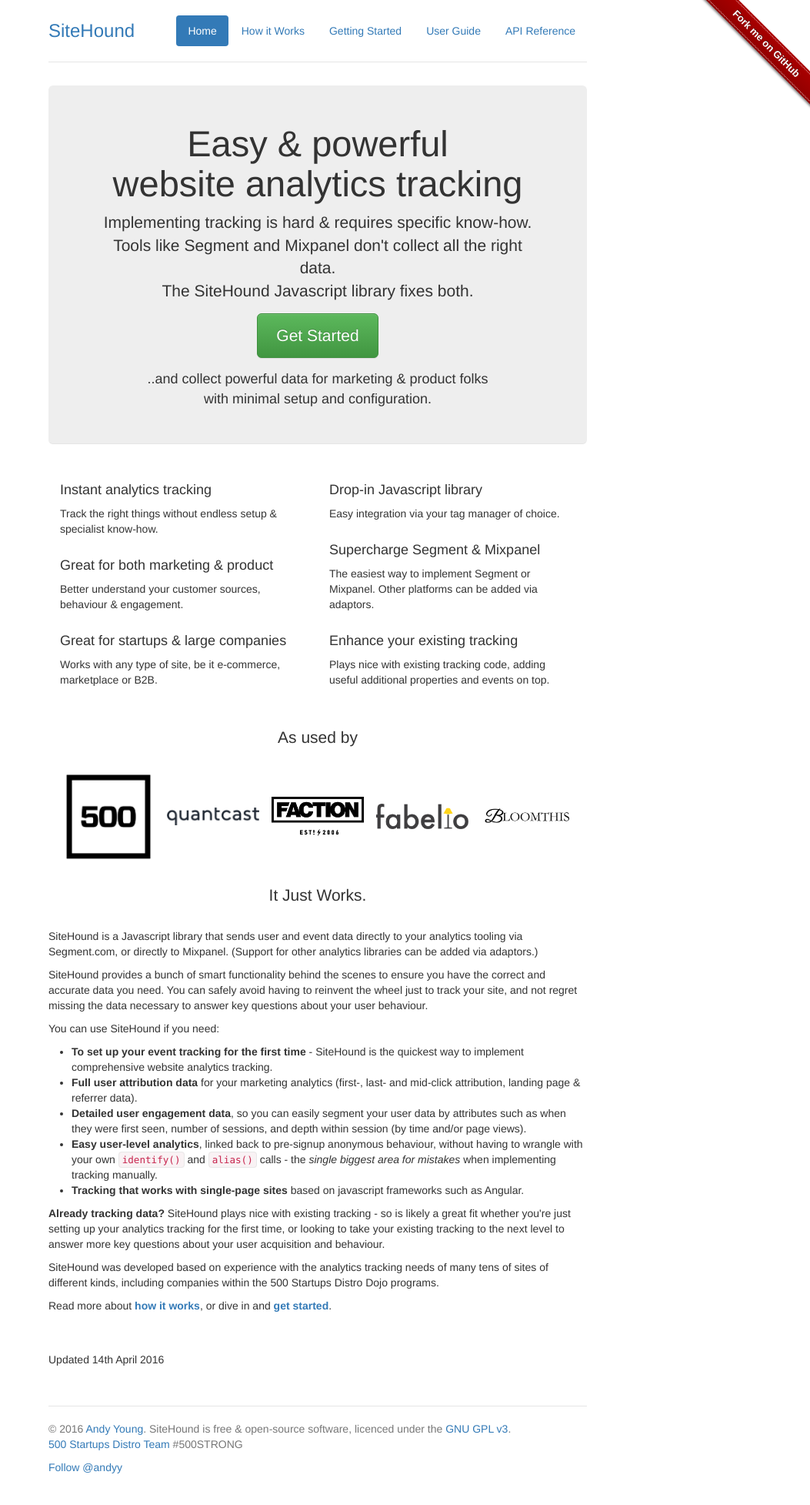
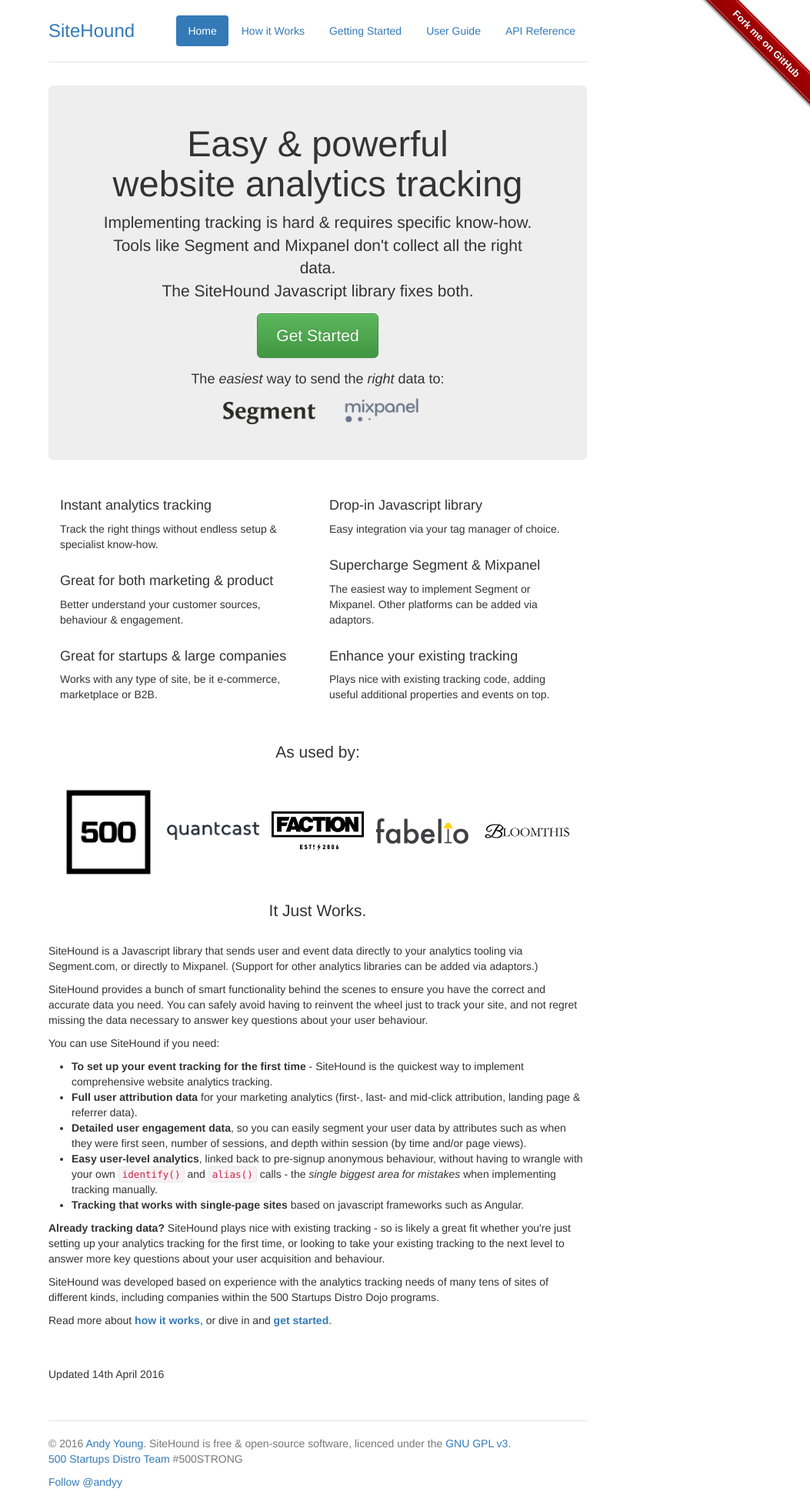
Before and after one commit to andyjy/sitehound-site, a Jekyll site: the page built from index.html, in a window 1280 px wide. Shown: the whole page at 77% size, without its empty margins (227-1280 px from the left). Built offline with Jekyll 4.4.1, drawn with Linux system fonts in a browser that asks for light colours; nearby versions of some CDN libraries; comment, search, counter and statistics services are not loaded.

Commit message:
add segment + mixpanel logos

```diff
--- a/_sass/_bootstrap-jumbotron.scss
+++ b/_sass/_bootstrap-jumbotron.scss
@@ -32,6 +32,14 @@
   display: block;
 }
 
+.jumbotron .workswith {
+  font-size: 18px;
+  img {
+    margin-left: 20px;
+    vertical-align: bottom;
+  }
+}
+
 /* Supporting marketing content */
 .marketing {
   margin: 40px 0;
--- a/index.html
+++ b/index.html
@@ -11,8 +11,14 @@
   </p>
 
   <p><a class="btn btn-lg btn-success" href="{{ site.url }}/getting-started.html" role="button">Get Started</a></p>
-  <p class="post"><span>..and collect powerful data for marketing &amp; product folks</span>
-    <span>with minimal setup and configuration.</span></p>
+
+  <p class="workswith">
+    <span>The <em>easiest</em> way to send the <em>right</em> data to:</span>
+    <img src="{{ site.url }}/img/segment.png" width="120">
+    <img src="{{ site.url }}/img/mixpanel.png" width="120">
+  </p>
+  <!--<p class="post"><span>..and collect powerful data for marketing &amp; product folks</span>
+    <span>with minimal setup and configuration.</span></p>-->
 
 </div>
 
@@ -41,7 +47,7 @@
 </div>
 
 <div class="row marketing">
-  <p class="lead">As used by</p>
+  <p class="lead">As used by:</p>
 
   <p class="logos">
     <img src="{{ site.url }}/img/500-logo.png" width="120">
```
Also changed, not shown: img/mixpanel.png (added), img/segment.png (added).
